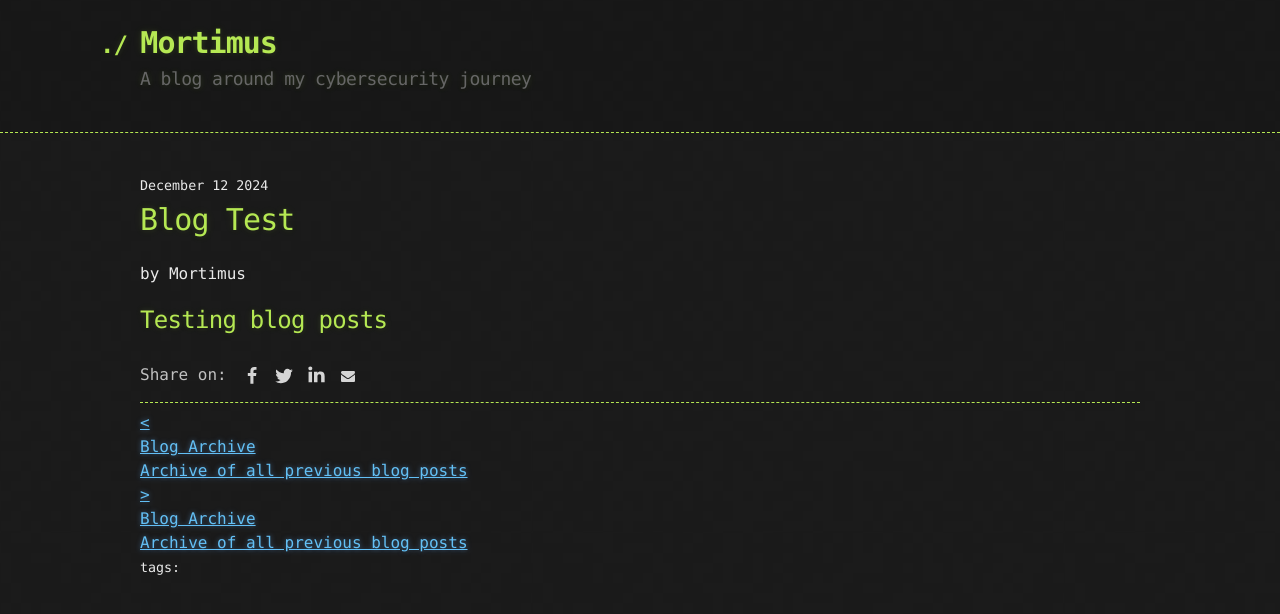
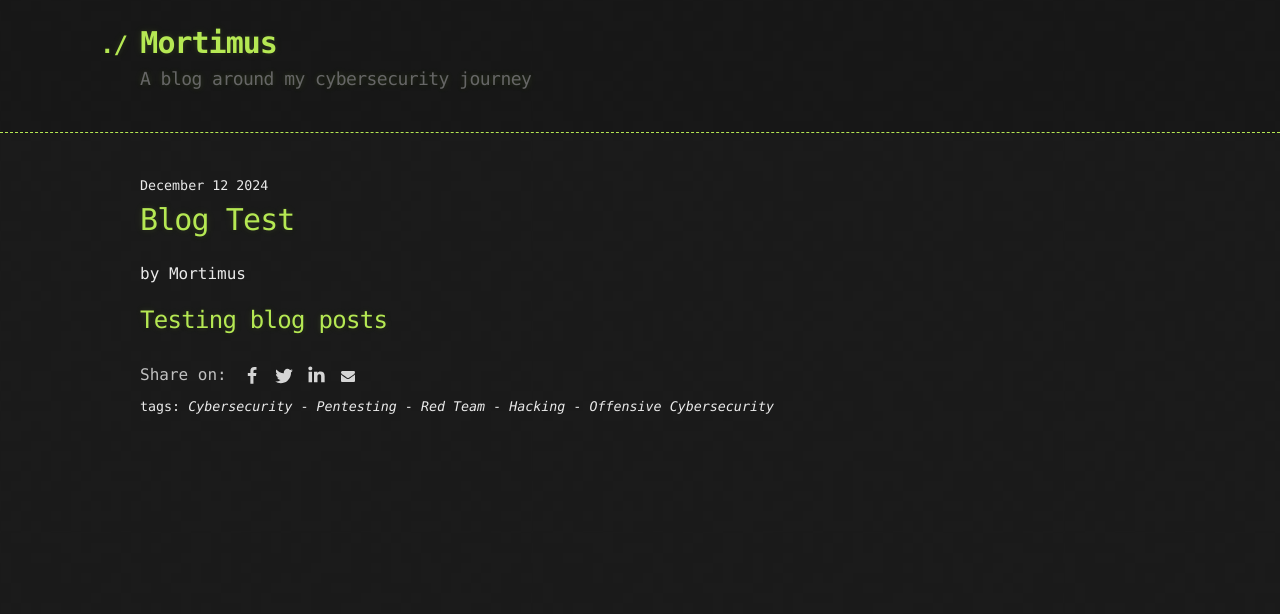
Before and after one commit to Mortimus/mortimus.github.io, a Jekyll site: the page built from _posts/2024-12-12-blog-test.md, in a window 1280 px wide. Shown: the top 614 px of the page. Built offline with Jekyll 4.4.1, drawn with Linux system fonts in a browser that asks for light colours; our own code applies the rules of GitHub Pages for plain Markdown files.

Commit message:
testing post tags

```diff
--- a/_includes/head-navlinks.html
+++ b/_includes/head-navlinks.html
@@ -1,21 +1 @@
-<hr>
-<div class="post_navi">
-  {%- if page.previous.url -%}
-  <a class="post_navi-item nav_prev" href="{{ page.previous.url }}" title="{{ page.previous.title }}">
-    <div class="post_navi-arrow">&lt;</div><div class="post_navi-label">Previous Post</div><div><span>{{ page.previous.title }}</span></div>
-  </a>
-  {%- else -%}
-  <a class="post_navi-item nav_prev" href="{{ 'archive.html' | absolute_url }}" title="Blog Archive">
-    <div class="post_navi-arrow">&lt;</div><div class="post_navi-label">Blog Archive</div><div><span>Archive of all previous blog posts</span></div>
-  </a>
-  {%- endif -%}
-  {%- if page.next.url -%}
-  <a class="post_navi-item nav_next" href="{{ page.next.url }}" title="{{ page.next.title }}">
-    <div class="post_navi-arrow">&gt;</div><div class="post_navi-label">Next Post</div><div><span>{{ page.next.title }}</span></div>
-  </a>
-  {%- else -%}
-  <a class="post_navi-item nav_next" href="{{ 'archive.html' | absolute_url }}" title="Blog Archive">
-    <div class="post_navi-arrow">&gt;</div><div class="post_navi-label">Blog Archive</div><div><span>Archive of all previous blog posts</span></div>
-  </a>
-  {%- endif -%}
-</div>
+<!-- Placeholder -->
--- a/_posts/2024-12-12-blog-test.md
+++ b/_posts/2024-12-12-blog-test.md
@@ -1 +1,11 @@
+---
+published: true
+tags:
+  - Cybersecurity
+  - Pentesting
+  - Red Team
+  - Hacking
+  - Offensive Cybersecurity
+---
+
 ## Testing blog posts
```
Also changed, not shown: 404.md (added, +6 -0 lines), atom.xml (added, +27 -0 lines), thumbnail.png (deleted), 1 other file.
